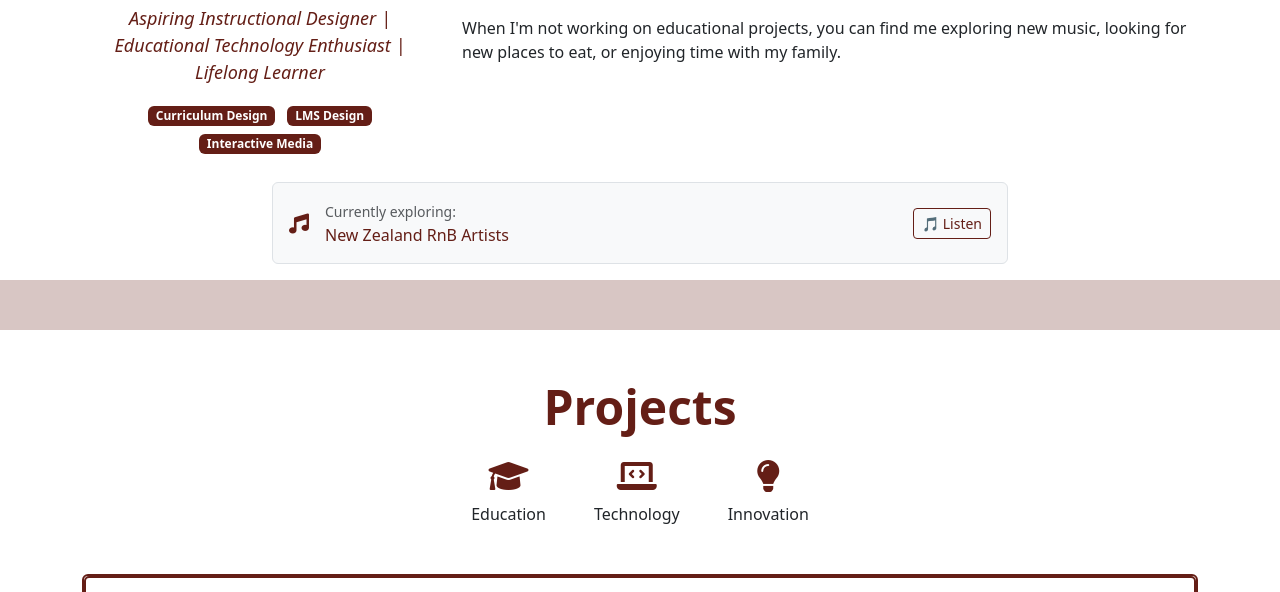
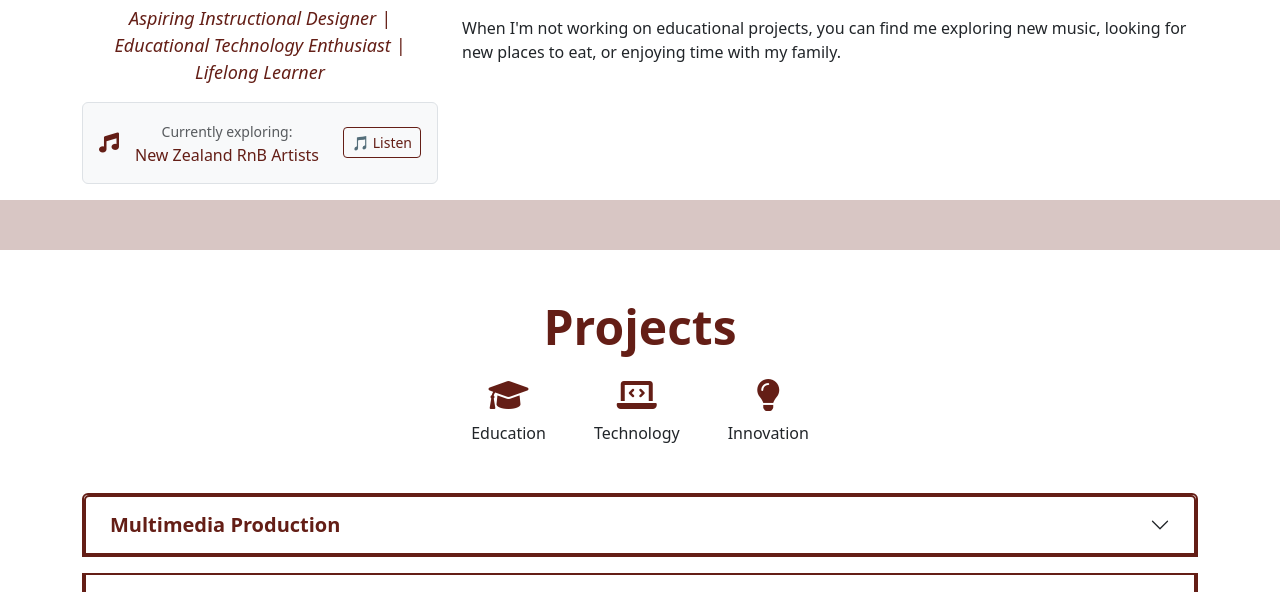
Before and after one commit to SinaAlofipo/EDPS_SinaAlofipo, a plain HTML site: page EDPS6560_Sina_Alofipo/index.html in a window 1280 px wide. Shown: the part 1236-1828 px from the top of the page. Drawn offline with nearby package versions, Linux system fonts and the light colour scheme.

Commit message:
remove badges, fix music position

```diff
--- a/EDPS6560_Sina_Alofipo/index.html
+++ b/EDPS6560_Sina_Alofipo/index.html
@@ -209,22 +209,7 @@
                 <p class="mt-3" style="font-size: 1.125rem; color: var(--brown); font-style: italic;">
                     Aspiring Instructional Designer | Educational Technology Enthusiast | Lifelong Learner
                 </p>
-                <div class="mt-3">
-                    <span class="badge" style="background-color: var(--brown); margin: 0.25rem;">Curriculum Design</span>
-                    <span class="badge" style="background-color: var(--brown); margin: 0.25rem;">LMS Design</span>
-                    <span class="badge" style="background-color: var(--brown); margin: 0.25rem;">Interactive Media</span>
-                </div>
-            </div>
-            <div class="col-md-8">
-                <br>
-                <p>Hello! I'm Sosina Alofipo, a lifelong learner and aspiring instructional designer. I have a deep interest in educational technology and its potential to transform learning experiences. My background spans across curriculum development, instructional design, and digital learning solutions.</p>
-                <p>With roots in Pacific Islander culture, I bring a unique perspective to my work in education. I believe in creating inclusive and engaging learning environments that celebrate diversity and promote student success.</p>
-                <p>When I'm not working on educational projects, you can find me exploring new music, looking for new places to eat, or enjoying time with my family.</p>
-            </div>
-        </div>
-        <div class="row justify-content-center mt-4">
-            <div class="col-md-8">
-                <div class="p-3 border rounded" style="border-color: var(--brown); background-color: #f8f9fa;">
+                <div class="mt-3 p-3 border rounded" style="border-color: var(--brown); background-color: #f8f9fa;">
                     <div class="d-flex align-items-center justify-content-between">
                         <div class="d-flex align-items-center">
                             <i class="fas fa-music fa-lg me-3" style="color: var(--brown);"></i>
@@ -238,6 +223,12 @@
                         </a>
                     </div>
                 </div>
+            </div>
+            <div class="col-md-8">
+                <br>
+                <p>Hello! I'm Sosina Alofipo, a lifelong learner and aspiring instructional designer. I have a deep interest in educational technology and its potential to transform learning experiences. My background spans across curriculum development, instructional design, and digital learning solutions.</p>
+                <p>With roots in Pacific Islander culture, I bring a unique perspective to my work in education. I believe in creating inclusive and engaging learning environments that celebrate diversity and promote student success.</p>
+                <p>When I'm not working on educational projects, you can find me exploring new music, looking for new places to eat, or enjoying time with my family.</p>
             </div>
         </div>
     </div>
```
